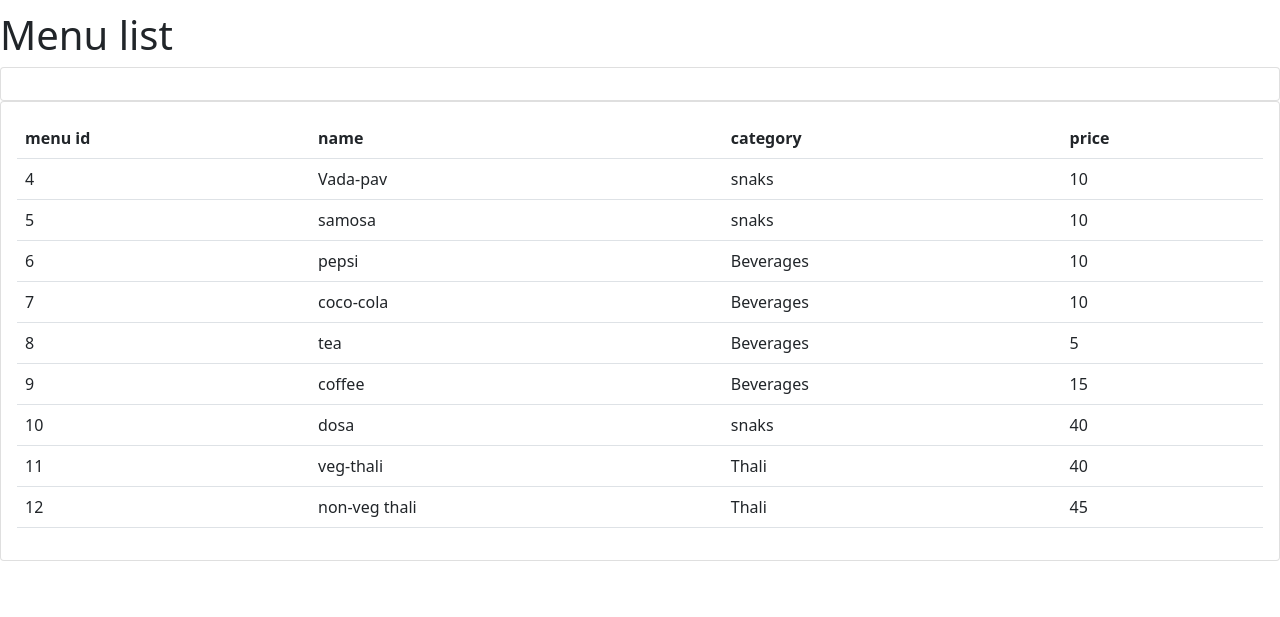
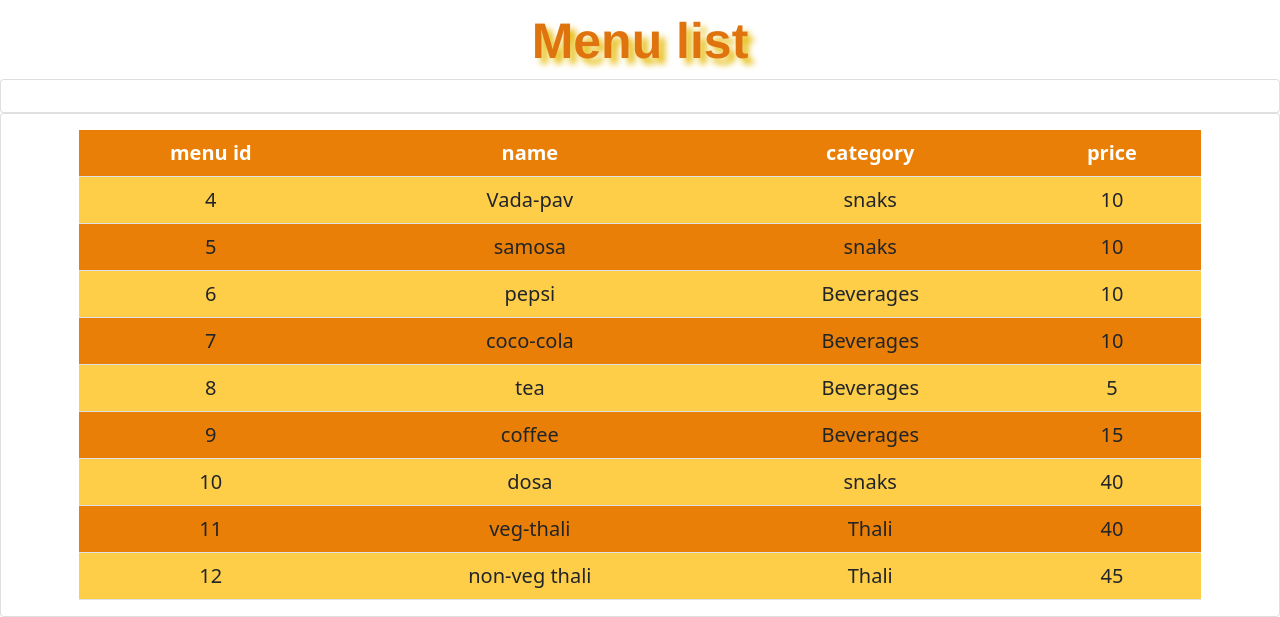
Before and after one commit to kunalbhadvankar/miniproject, a Django app: template miniproject/owner/templates/owner/menu.html in a window 1280 px wide. Shown: the part 217-834 px from the top of the page. Before the commit the page ends 778 px from the top, so only its background shows below. Run offline with Django 3.2, Linux system fonts and the light colour scheme; the template is opened without the code that fills it: values that come from a table or form of the project are taken from there, others are empty; data comes from the database, SQL or seed files in the repository; some libraries are stand-ins or nearby versions.

Commit message:
applied style for menu table

```diff
--- a/miniproject/owner/templates/owner/layout.html
+++ b/miniproject/owner/templates/owner/layout.html
@@ -111,6 +111,33 @@
          @media screen and (min-width: 480px) {
 
         }
+           .table {
+            font-size: 20px;
+            text-align: center;
+            width: 90%;
+            margin: auto;
+        }
+        /*make alternating colors for the table rows */
+        .table tr:nth-child(odd){
+            background: #e97f06;
+        }
+        .table tr:nth-child(even){
+            background: #ffce49;
+        }
+        th {
+            color: white;
+        }
+        th {
+            color: white;
+        }
+        h1 {
+          font-family: helvetica;
+          color: #df730e;
+          text-align: center;
+          font-size: 50px;
+          text-shadow: 6px 6px 6px rgb(230, 190, 16);
+          font-weight: bolder;
+        }
         </style>
     </head>
 
```
